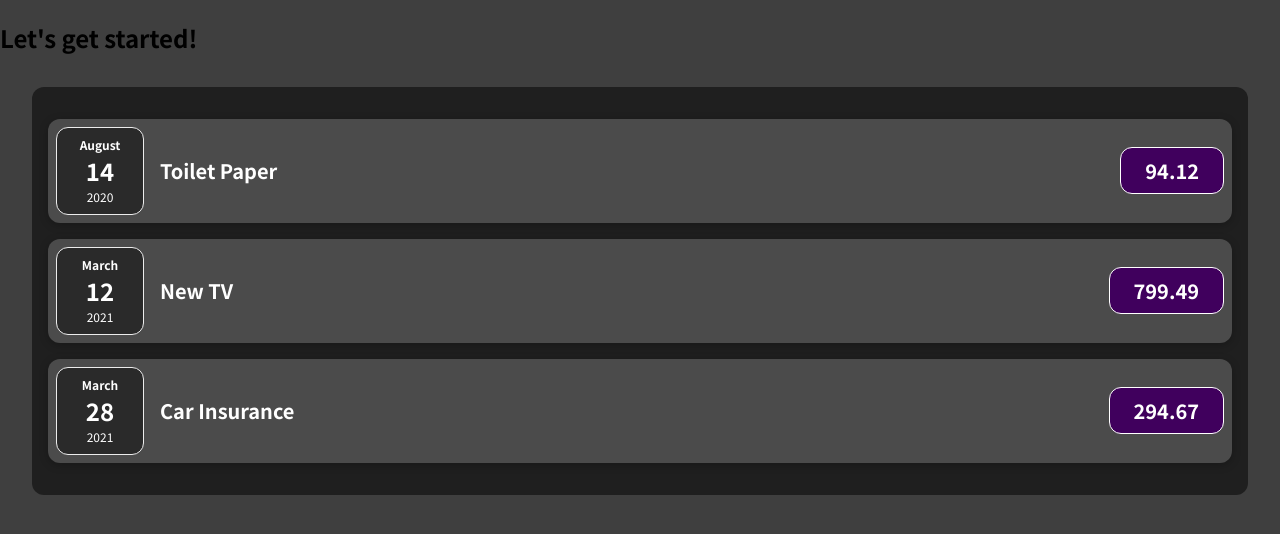
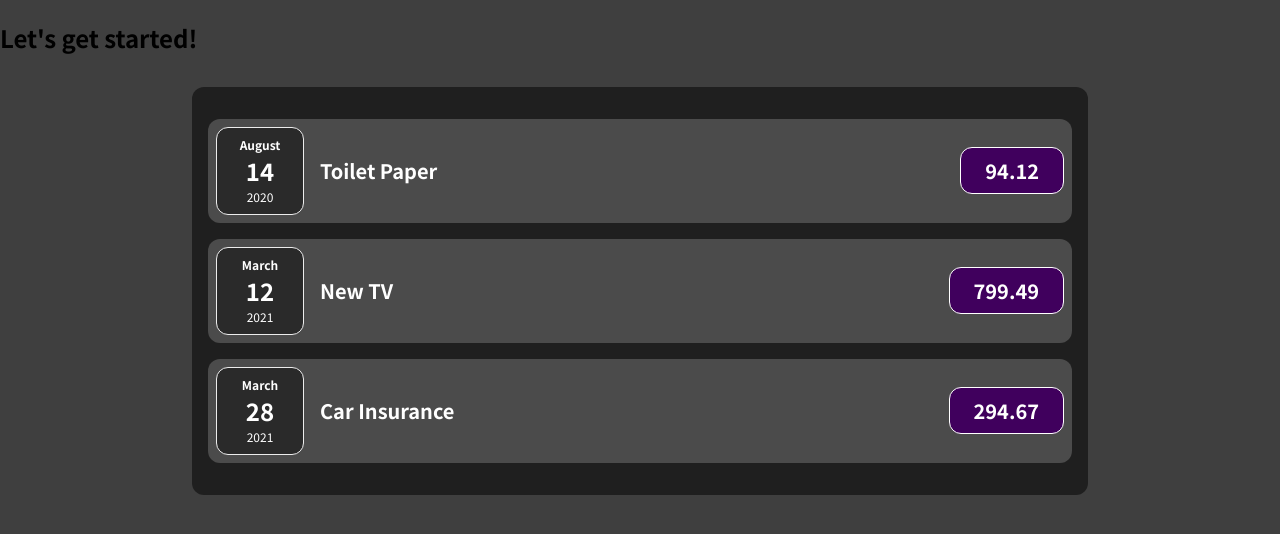
Before and after one commit to lagayaaaron/react-expense-tracker, a JavaScript app: page / in a window 1280 px wide. Shown: the top 534 px of the page. Built offline with nearby package versions, Linux system fonts and the light colour scheme.

Commit message:
Created a parent component [card]

```diff
--- /dev/null
+++ b/src/components/Card.css
@@ -0,0 +1,5 @@
+.card {
+    border-radius: 12px;
+    box-shadow: 0 1px 8px Orgba(0, 0, 0, 0.25);
+
+}
--- /dev/null
+++ b/src/components/Card.js
@@ -0,0 +1,8 @@
+import './Card.css'
+
+function Card(props){
+    const classes = 'card ' + props.className;
+    return <div className={classes}>{props.children}</div>;
+}
+
+export default Card;
--- a/src/components/ExpenseItem.css
+++ b/src/components/ExpenseItem.css
@@ -2,10 +2,8 @@
   display: flex;
   justify-content: space-between;
   align-items: center;
-  box-shadow: 0 2px 8px rgba(0, 0, 0, 0.25);
   padding: 0.5rem;
   margin: 1rem 0;
-  border-radius: 12px;
   background-color: #4b4b4b;
 }
 
--- a/src/components/ExpenseItem.js
+++ b/src/components/ExpenseItem.js
@@ -1,15 +1,16 @@
 import ExpenseDate from "./ExpressDate";
+import Card from "./Card";
 import "./ExpenseItem.css";
 
 function ExpenseItem(data) {
   return (
-    <div className="expense-item">
+    <Card className="expense-item">
       <ExpenseDate date={data.date} />
       <div className="expense-item__description">
         <h2>{data.title}</h2>
         <div className="expense-item__price">{data.amount}</div>
       </div>
-    </div>
+    </Card>
   );
 }
 
--- a/src/components/Expenses.css
+++ b/src/components/Expenses.css
@@ -3,7 +3,6 @@
   background-color: rgb(31, 31, 31);
   margin: 2rem auto;
   width: 50 rem;
-  max-width: 95%;
-  border-radius: 12px;
-  box-shadow: 0 1px 8px Orgba(0, 0, 0, 0.25);
+  max-width: 70%;
+
 }
--- a/src/components/Expenses.js
+++ b/src/components/Expenses.js
@@ -1,9 +1,10 @@
 import ExpenseItem from "./ExpenseItem";
+import Card from "./Card";
 import './Expenses.css';
 
 function Expenses(data) {
   return (
-    <div className="expenses">
+    <Card className="expenses">
       <ExpenseItem
         title={data.items[0].title}
         amount={data.items[0].amount}
@@ -19,7 +20,7 @@
         amount={data.items[2].amount}
         date={data.items[2].date}
       ></ExpenseItem>
-    </div>
+    </Card>
   );
 }
 
```
